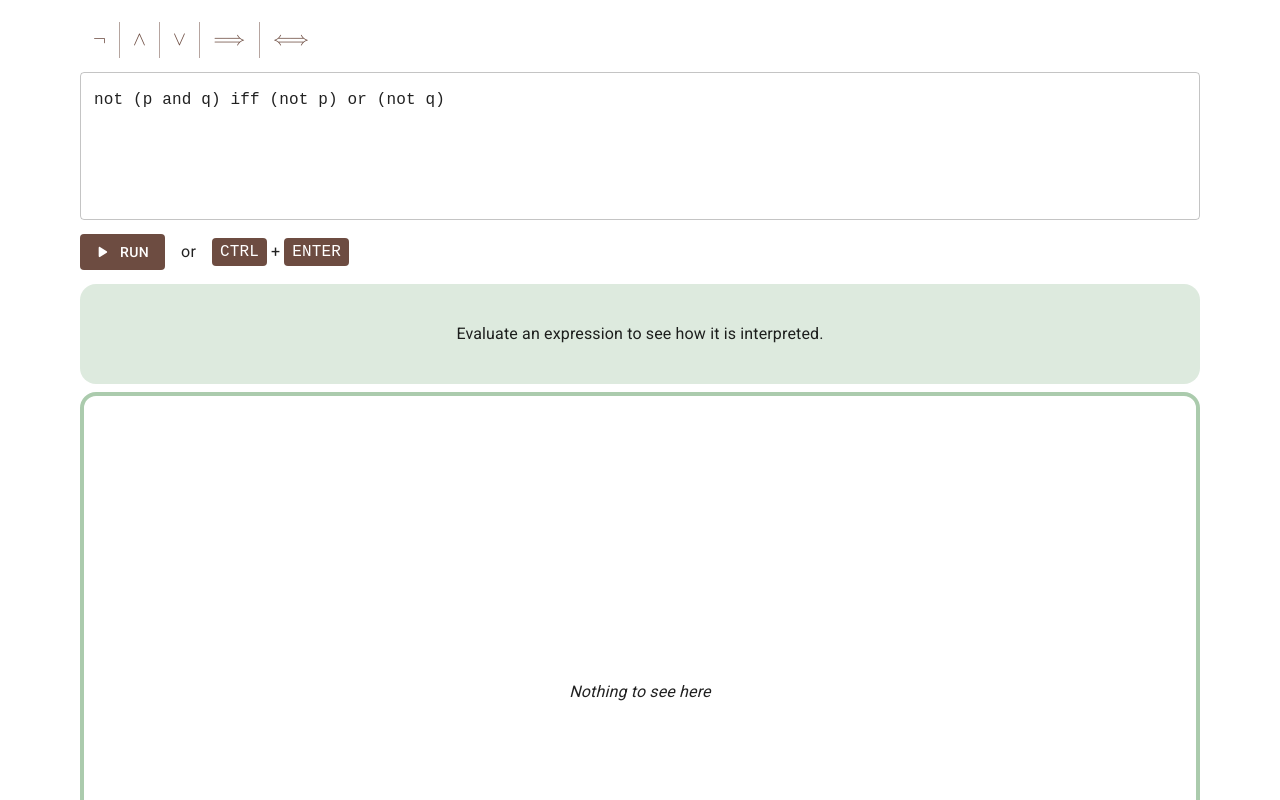
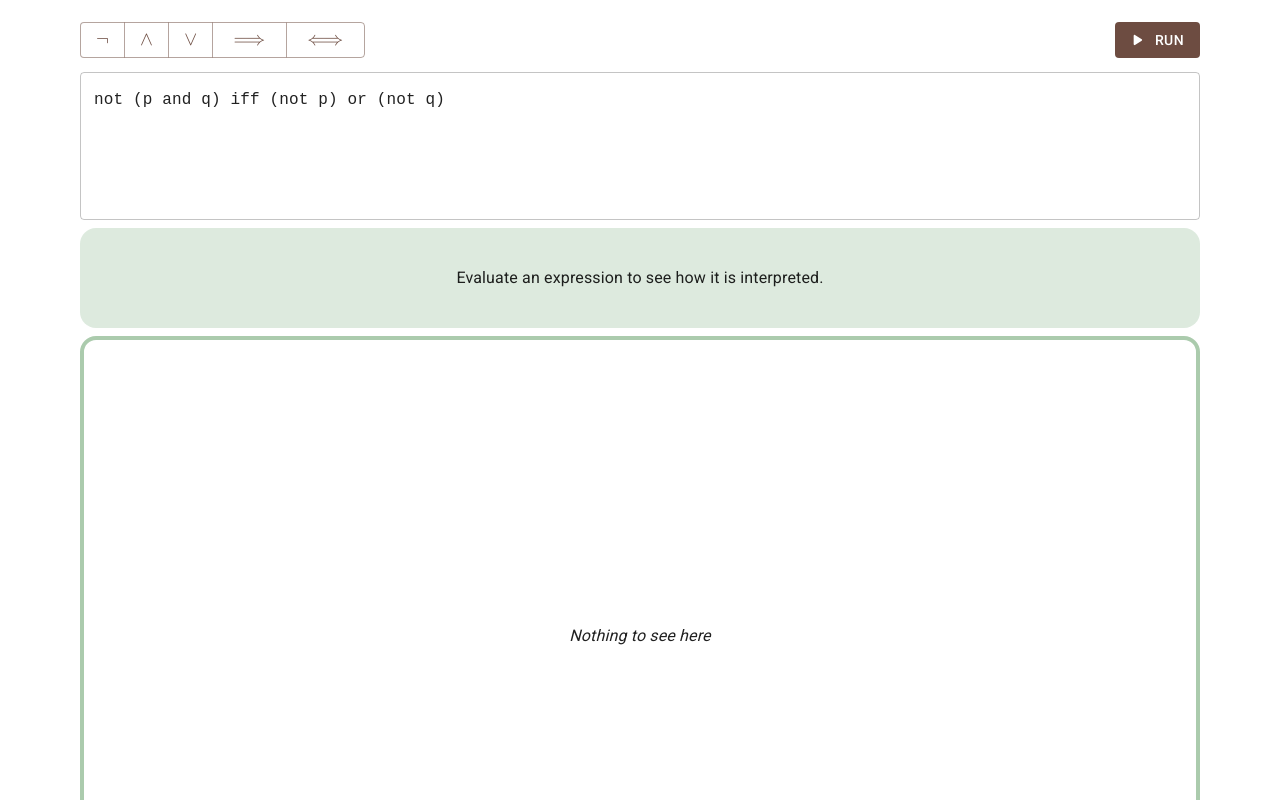
Before and after one commit to Eurydia/project-onyx, a React (Vite) app: page / in a window 1280 px wide. Shown: the top 800 px of the page. Built offline with nearby package versions, Linux system fonts and the light colour scheme; a web font is replaced by a local one.

Commit message:
moved execute button up to operator inserts

```diff
--- a/src/components/EditorExecuteToolbaGroup.tsx
+++ b/src/components/EditorExecuteButton.tsx
@@ -2,18 +2,18 @@ import { PlayArrowRounded } from "@mui/icons-material";
 import {
   Button,
   Stack,
-  Toolbar,
+  Tooltip,
   Typography,
 } from "@mui/material";
 import { FC, Fragment, ReactNode } from "react";
 import { StyledKBD } from "./StyledKBD";
 
-type EditorExecuteToolbarGroupProps = {
+type EditorExecuteButtonProps = {
   onExecute: () => void;
   keyCombinationHint: string[];
 };
-export const EditorExecuteToolbarGroup: FC<
-  EditorExecuteToolbarGroupProps
+export const EditorExecuteButton: FC<
+  EditorExecuteButtonProps
 > = (props) => {
   const { onExecute, keyCombinationHint } = props;
 
@@ -33,16 +33,18 @@ export const EditorExecuteToolbarGroup: FC<
   );
 
   return (
-    <Toolbar
-      variant="dense"
-      disableGutters
-      sx={{
-        display: "flex",
-        flexDirection: "row",
-        flexWrap: "wrap",
-        alignItems: "center",
-        gap: 2,
-      }}
+    <Tooltip
+      title={
+        <Stack
+          useFlexGap
+          gap={0.5}
+          spacing={0.5}
+          direction="row"
+          alignItems="center"
+        >
+          {keyCombination}
+        </Stack>
+      }
     >
       <Button
         disableElevation
@@ -52,16 +54,6 @@ export const EditorExecuteToolbarGroup: FC<
       >
         Run
       </Button>
-      <Typography>or</Typography>
-      <Stack
-        useFlexGap
-        gap={0.5}
-        spacing={0.5}
-        direction="row"
-        alignItems="center"
-      >
-        {keyCombination}
-      </Stack>
-    </Toolbar>
+    </Tooltip>
   );
 };
--- /dev/null
+++ b/src/components/EditorOperatorGroup.tsx
@@ -0,0 +1,76 @@
+import {
+  Button,
+  ButtonGroup,
+  Tooltip,
+  Typography,
+} from "@mui/material";
+import { FC } from "react";
+import { StyledLatex } from "./StyledLatex";
+
+const OPERATOR = [
+  {
+    name: "Negation",
+    label: "\\lnot",
+    insertChar: "\u{00AC}",
+  },
+  {
+    name: "Conjunction",
+    label: "\\land",
+    insertChar: "\u{2227}",
+  },
+  {
+    name: "Disjunction",
+    label: "\\lor",
+    insertChar: "\u{2228}",
+  },
+  {
+    name: "Implication",
+    label: "\\implies",
+    insertChar: "\u{21D2}",
+  },
+  {
+    name: "Equivalence",
+    label: "\\iff",
+    insertChar: "\u{21D4}",
+  },
+];
+
+type EditorOperatorGroupProps = {
+  onInsertChar: (char: string) => void;
+};
+export const EditorOperatorGroup: FC<
+  EditorOperatorGroupProps
+> = (props) => {
+  const { onInsertChar } = props;
+
+  return (
+    <ButtonGroup
+      disableElevation
+      variant="outlined"
+    >
+      {OPERATOR.map((btn, btnIndex) => (
+        <Tooltip
+          key={`btn` + btnIndex}
+          title={
+            <Typography sx={{ userSelect: "none" }}>
+              {btn.name}
+            </Typography>
+          }
+          arrow
+        >
+          <Button
+            onClick={() => onInsertChar(btn.insertChar)}
+          >
+            <StyledLatex
+              tex={btn.label}
+              options={{
+                displayMode: false,
+                output: "htmlAndMathml",
+              }}
+            />
+          </Button>
+        </Tooltip>
+      ))}
+    </ButtonGroup>
+  );
+};
--- a/src/components/EditorOperatorToolbarGroup.tsx
+++ /dev/null
@@ -1,82 +0,0 @@
-import {
-  Button,
-  ButtonGroup,
-  Toolbar,
-  Tooltip,
-  Typography,
-} from "@mui/material";
-import { FC } from "react";
-import { StyledLatex } from "./StyledLatex";
-
-const OPERATOR = [
-  {
-    name: "Negation",
-    label: "\\lnot",
-    insertChar: "\u{00AC}",
-  },
-  {
-    name: "Conjunction",
-    label: "\\land",
-    insertChar: "\u{2227}",
-  },
-  {
-    name: "Disjunction",
-    label: "\\lor",
-    insertChar: "\u{2228}",
-  },
-  {
-    name: "Implication",
-    label: "\\implies",
-    insertChar: "\u{21D2}",
-  },
-  {
-    name: "Equivalence",
-    label: "\\iff",
-    insertChar: "\u{21D4}",
-  },
-];
-
-type EditorOperatorToolbarGroupProps = {
-  onInsertChar: (char: string) => void;
-};
-export const EditorOperatorToolbarGroup: FC<
-  EditorOperatorToolbarGroupProps
-> = (props) => {
-  const { onInsertChar } = props;
-
-  return (
-    <Toolbar
-      disableGutters
-      variant="dense"
-    >
-      <ButtonGroup
-        disableElevation
-        variant="text"
-      >
-        {OPERATOR.map((btn, btnIndex) => (
-          <Tooltip
-            key={`btn` + btnIndex}
-            title={
-              <Typography sx={{ userSelect: "none" }}>
-                {btn.name}
-              </Typography>
-            }
-            arrow
-          >
-            <Button
-              onClick={() => onInsertChar(btn.insertChar)}
-            >
-              <StyledLatex
-                tex={btn.label}
-                options={{
-                  displayMode: false,
-                  output: "htmlAndMathml",
-                }}
-              />
-            </Button>
-          </Tooltip>
-        ))}
-      </ButtonGroup>
-    </Toolbar>
-  );
-};
--- a/src/views/EditorView.tsx
+++ b/src/views/EditorView.tsx
@@ -1,8 +1,8 @@
 import { DisplayInputFeedback } from "$components/DisplayInputFeedback";
 import { EditorBooleanSwitcher } from "$components/EditorBooleanSwitcherGroup";
-import { EditorExecuteToolbarGroup } from "$components/EditorExecuteToolbaGroup";
+import { EditorExecuteButton } from "$components/EditorExecuteButton";
 import { EditorExpressionTextField } from "$components/EditorExpressionTextField";
-import { EditorOperatorToolbarGroup } from "$components/EditorOperatorToolbarGroup";
+import { EditorOperatorGroup } from "$components/EditorOperatorGroup";
 import { TreeGraph } from "$components/TreeGraph";
 import { lexer } from "$core/interpreter/lexer";
 import { parser } from "$core/interpreter/parser";
@@ -16,6 +16,7 @@ import {
   Container,
   Grid2,
   Stack,
+  Toolbar,
 } from "@mui/material";
 import { FC, useState } from "react";
 
@@ -84,19 +85,32 @@ export const EditorView: FC = () => {
         spacing={1}
         padding={2}
       >
-        <EditorOperatorToolbarGroup
-          onInsertChar={handleInsertChar}
-        />
+        <Toolbar
+          variant="dense"
+          disableGutters
+          sx={{
+            display: "flex",
+            flexWrap: "wrap",
+            alignItems: "center",
+            justifyContent: "space-between",
+          }}
+        >
+          <EditorOperatorGroup
+            onInsertChar={handleInsertChar}
+          />
+          <EditorExecuteButton
+            onExecute={handleExecute}
+            keyCombinationHint={["CTRL", "ENTER"]}
+          />
+        </Toolbar>
+
         <EditorExpressionTextField
           value={inputValue}
           onChange={setInputValue}
           onKeyDown={handleKeyDown}
           rows={5}
         />
-        <EditorExecuteToolbarGroup
-          onExecute={handleExecute}
-          keyCombinationHint={["CTRL", "ENTER"]}
-        />
+
         <DisplayInputFeedback
           tree={tree}
           emptyMessage="Evaluate an expression to see how it is interpreted."
```
